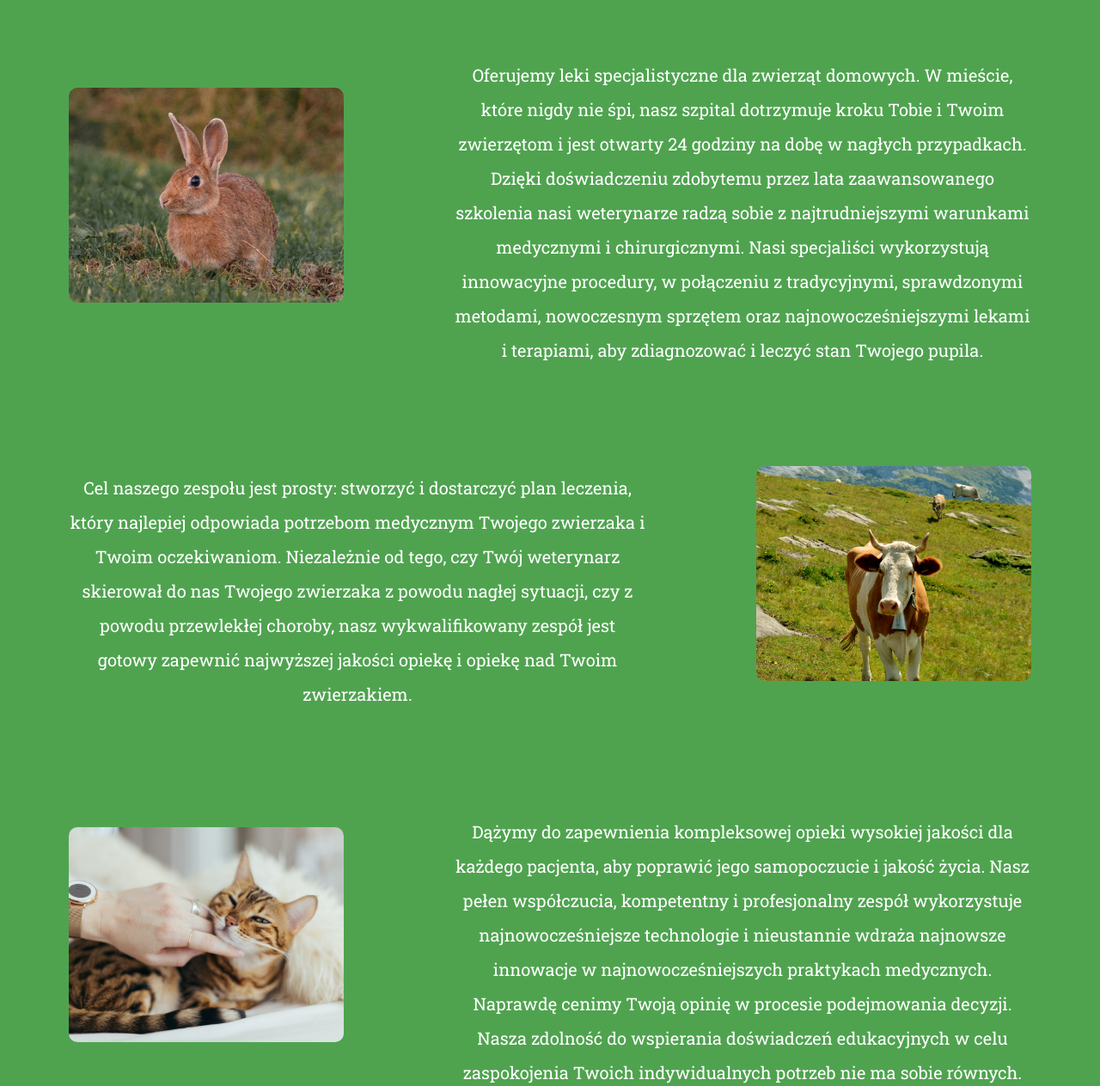
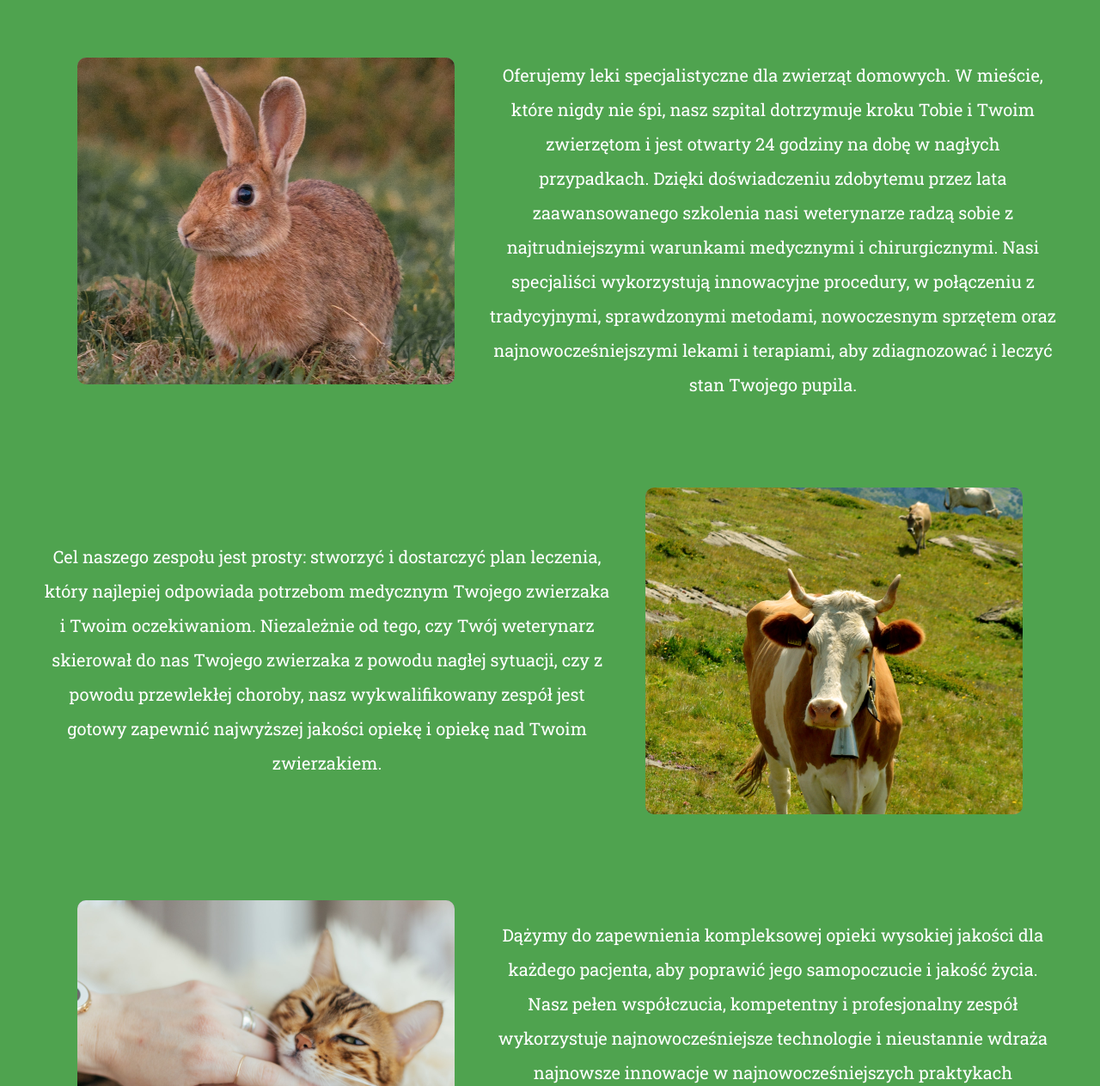
Before and after one commit to MacRapacki/pet-clinic-gatsby, a Gatsby site: page / in a window 1280 px wide. Shown: the part 1537-2800 px from the top of the page at 86% size. Built offline with nearby package versions, Linux system fonts and the light colour scheme; Gatsby itself is replaced by a stand-in of ours.

Commit message:
add scroll animation change styles

```diff
--- a/src/components/aboutPage/section_about_clinic.module.css
+++ b/src/components/aboutPage/section_about_clinic.module.css
@@ -1,6 +1,5 @@
 .section {
     margin-top: 60px;
-    color: var(--main-color);
     display: flex;
     flex-direction: column;
     align-items: center;
--- a/src/components/aboutPage/section_team.module.css
+++ b/src/components/aboutPage/section_team.module.css
@@ -1,6 +1,5 @@
 .section {
     margin-top: 60px;
-    color: var(--main-color);
     display: flex;
     flex-direction: column;
     flex-wrap: wrap;
@@ -49,6 +48,7 @@
 
 .title {
     width: 100%;
+    color: var(--main-color);
 }
 
 @media screen and (min-width: 768px) {
--- a/src/components/contactPage/contact_info.module.css
+++ b/src/components/contactPage/contact_info.module.css
@@ -3,7 +3,7 @@
 }
 
 .title {
-    color: var(--main-color);
+    color: black;
     margin-top: 30px;
     position: relative;
 }
--- a/src/components/indexPage/header.js
+++ b/src/components/indexPage/header.js
@@ -5,7 +5,13 @@ const Header = () => {
   return (
     <>
       <header className={style.header}>
-        <p className={style.welcome_text}>
+        <p
+          className={style.welcome_text}
+          data-sal="slide-right"
+          data-sal-delay="300"
+          data-sal-easing="ease-out"
+          data-sal-duration="500"
+        >
           {" "}
           <span className={style.part_one}> Zapewniamy </span> <br />
           <span className={style.part_two}> pełen zakres </span> <br />{" "}
--- a/src/components/indexPage/header.module.css
+++ b/src/components/indexPage/header.module.css
@@ -18,7 +18,6 @@
   left: 5%;
   top: 41%;
   line-height: 3rem;
-
 }
 
 .part_one {
--- a/src/components/indexPage/section_all_pets.js
+++ b/src/components/indexPage/section_all_pets.js
@@ -11,7 +11,7 @@ const SectionAllPets = () => {
         childImageSharp {
           # Specify a fixed image and fragment.
           # The default width is 400 pixels
-          fixed(width: 320, height: 250) {
+          fixed(width: 600) {
             ...GatsbyImageSharpFixed
           }
         }
@@ -20,7 +20,7 @@ const SectionAllPets = () => {
         childImageSharp {
           # Specify a fixed image and fragment.
           # The default width is 400 pixels
-          fixed(width: 320, height: 250) {
+          fixed(width: 600) {
             ...GatsbyImageSharpFixed
           }
         }
@@ -29,7 +29,7 @@ const SectionAllPets = () => {
         childImageSharp {
           # Specify a fixed image and fragment.
           # The default width is 400 pixels
-          fixed(width: 320, height: 250) {
+          fixed(width: 600) {
             ...GatsbyImageSharpFixed
           }
         }
@@ -51,17 +51,10 @@ const SectionAllPets = () => {
 
         <div className={style.overlay}>
           {" "}
-          <div
-            data-sal="slide-down"
-            data-sal-easing="ease-out"
-            data-sal-duration="500"
-            className={style.wrapper}
-          >
-            <Img
-              fixed={data.rabbit.childImageSharp.fixed}
-              alt="rabbit"
-              className={style.pet_image}
-            />
+          <div className={style.wrapper}>
+            <div className={style.image_wrapper}>
+              <Img fixed={data.rabbit.childImageSharp.fixed} alt="rabbit" />
+            </div>
             <p className={style.description}>
               Oferujemy leki specjalistyczne dla zwierząt domowych. W mieście,
               które nigdy nie śpi, nasz szpital dotrzymuje kroku Tobie i Twoim
@@ -75,17 +68,10 @@ const SectionAllPets = () => {
               stan Twojego pupila.
             </p>
           </div>
-          <div
-            data-sal="slide-down"
-            data-sal-easing="ease-out"
-            data-sal-duration="500"
-            className={style.wrapper}
-          >
-            <Img
-              fixed={data.cow.childImageSharp.fixed}
-              alt="cow"
-              className={style.pet_image}
-            />
+          <div className={style.wrapper}>
+            <div className={style.image_wrapper}>
+              <Img fixed={data.cow.childImageSharp.fixed} alt="cow" />
+            </div>
             <p className={style.description}>
               Cel naszego zespołu jest prosty: stworzyć i dostarczyć plan
               leczenia, który najlepiej odpowiada potrzebom medycznym Twojego
@@ -96,17 +82,10 @@ const SectionAllPets = () => {
               Twoim zwierzakiem.
             </p>
           </div>
-          <div
-            data-sal="slide-down"
-            data-sal-easing="ease-out"
-            data-sal-duration="500"
-            className={style.wrapper}
-          >
-            <Img
-              fixed={data.cat.childImageSharp.fixed}
-              alt="rabbit"
-              className={style.pet_image}
-            />
+          <div className={style.wrapper}>
+            <div className={style.image_wrapper}>
+              <Img fixed={data.cat.childImageSharp.fixed} alt="rabbit" />
+            </div>
             <p className={style.description}>
               Dążymy do zapewnienia kompleksowej opieki wysokiej jakości dla
               każdego pacjenta, aby poprawić jego samopoczucie i jakość życia.
--- a/src/components/indexPage/section_all_pets.module.css
+++ b/src/components/indexPage/section_all_pets.module.css
@@ -30,14 +30,22 @@
   text-align: center;
 }
 
-.pet_image {
+.image_wrapper {
+  width: 470px;
+  height: 380px;
+  background-color: gray;
+  display: flex;
+  align-items: center;
+  justify-content: center;
   border-radius: 10px;
-  margin-bottom: 20px;
+  margin: 0 40px;
+  overflow: hidden;
 }
+
+
 
 @media screen and (min-width: 992px) {
   .wrapper {
-    margin: 50px 10px;
     flex-direction: row;
     justify-content: space-between;
   }
@@ -51,7 +59,6 @@
   }
 
   .wrapper:nth-child(2) {
-    margin: 50px 10px;
     flex-direction: row-reverse;
     justify-content: space-between;
   }
--- a/src/components/indexPage/section_contact.js
+++ b/src/components/indexPage/section_contact.js
@@ -13,7 +13,10 @@ const SectionContact = () => {
           data-sal-duration="500"
           className={style.wrapper}
         >
-          <FontAwesomeIcon icon="map-marker-alt" style={{ fontSize: "38px" }} />
+          <FontAwesomeIcon
+            icon="map-marker-alt"
+            style={{ fontSize: "38px", color: "var(--main-color)" }}
+          />
           <p className={style.icon_title}>Adres:</p>
           <p>Warszawa 22-222</p>
         </div>
@@ -24,7 +27,10 @@ const SectionContact = () => {
           data-sal-duration="500"
           className={style.wrapper}
         >
-          <FontAwesomeIcon icon="phone" style={{ fontSize: "38px" }} />
+          <FontAwesomeIcon
+            icon="phone"
+            style={{ fontSize: "38px", color: "var(--main-color)" }}
+          />
           <p className={style.icon_title}>Telefon:</p>
           <p>888-999-444</p>
         </div>
@@ -35,7 +41,10 @@ const SectionContact = () => {
           data-sal-duration="500"
           className={style.wrapper}
         >
-          <FontAwesomeIcon icon="at" style={{ fontSize: "38px" }} />
+          <FontAwesomeIcon
+            icon="at"
+            style={{ fontSize: "38px", color: "var(--main-color)" }}
+          />
           <p className={style.icon_title}>E-mail:</p>
           <p>petclinic@gmail.com</p>
         </div>
@@ -46,7 +55,10 @@ const SectionContact = () => {
           data-sal-duration="500"
           className={style.wrapper}
         >
-          <FontAwesomeIcon icon="clock" style={{ fontSize: "38px" }} />
+          <FontAwesomeIcon
+            icon="clock"
+            style={{ fontSize: "38px", color: "var(--main-color)" }}
+          />
           <p className={style.icon_title}>Godziny otwarcia:</p>
           <p className={style.icon_hours}>
             Pon-Pt: 10 - 17 <br />
--- a/src/components/indexPage/section_contact.module.css
+++ b/src/components/indexPage/section_contact.module.css
@@ -1,6 +1,5 @@
 .section {
     background-color: white;
-    color: var(--main-color);
     display: flex;
     flex-direction: row;
     align-items: center;
--- a/src/components/indexPage/section_services.module.css
+++ b/src/components/indexPage/section_services.module.css
@@ -2,7 +2,6 @@
 
 .section {
     position: relative;
-    color: var(--main-color);
     font-size: var(--big-font);
     background-color: white;
 
@@ -36,4 +35,5 @@
 .title {
     width: 100%;
     display: block;
+    color: var(--main-color);
 }
--- a/src/components/layout/nav.module.css
+++ b/src/components/layout/nav.module.css
@@ -62,7 +62,7 @@
   position: fixed;
   top: 60px;
   right: 0;
-  width: 80%;
+  width: 75%;
   height: calc(100vh - 60px);
   list-style: none;
   display: flex;
```
Also changed, not shown: src/components/aboutPage/section_about_clinic.js (+2 -6 lines), src/components/aboutPage/section_to_know.js (+1 -8 lines).
